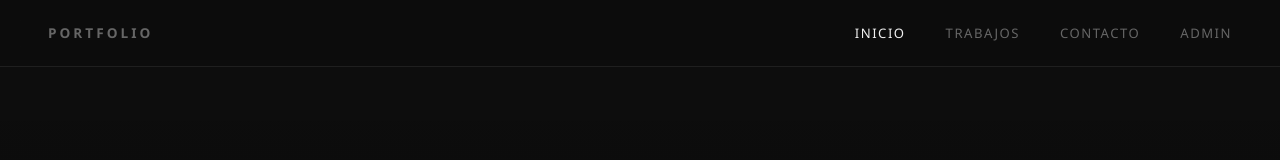
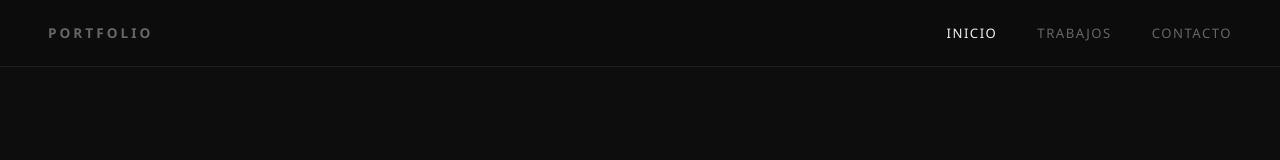
Before and after one commit to leonnnc/aplicaweb, a plain HTML site: page index.html in a window 1280 px wide. Shown: the top 160 px of the page. Drawn offline with Linux system fonts and the light colour scheme; no server answers.

Commit message:
fix: quitar enlace Admin del menu de navegacion publica

```diff
--- a/index.html
+++ b/index.html
@@ -15,7 +15,6 @@
       <li><a href="#inicio">Inicio</a></li>
       <li><a href="#trabajos">Trabajos</a></li>
       <li><a href="#contacto">Contacto</a></li>
-      <li><a href="admin.html">Admin</a></li>
     </ul>
   </nav>
 
```
